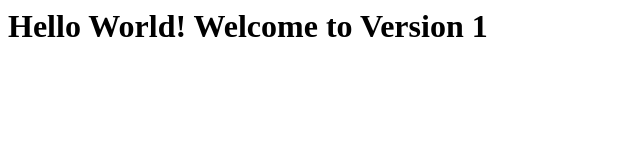
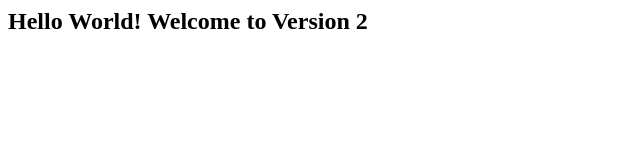
Before and after one commit to Sriharidevops04/Gitops-lite-website, a plain HTML site: page index.html in a window 1280 px wide. Shown: the whole page, without its empty margins (0-640 px from the left). Drawn offline with Linux system fonts and the light colour scheme.

Commit message:
Initial commit: V2

```diff
--- a/index.html
+++ b/index.html
@@ -1 +1 @@
-<h1>Hello World! Welcome to Version 1</h1>
+<h2>Hello World! Welcome to Version 2</h2>
```
